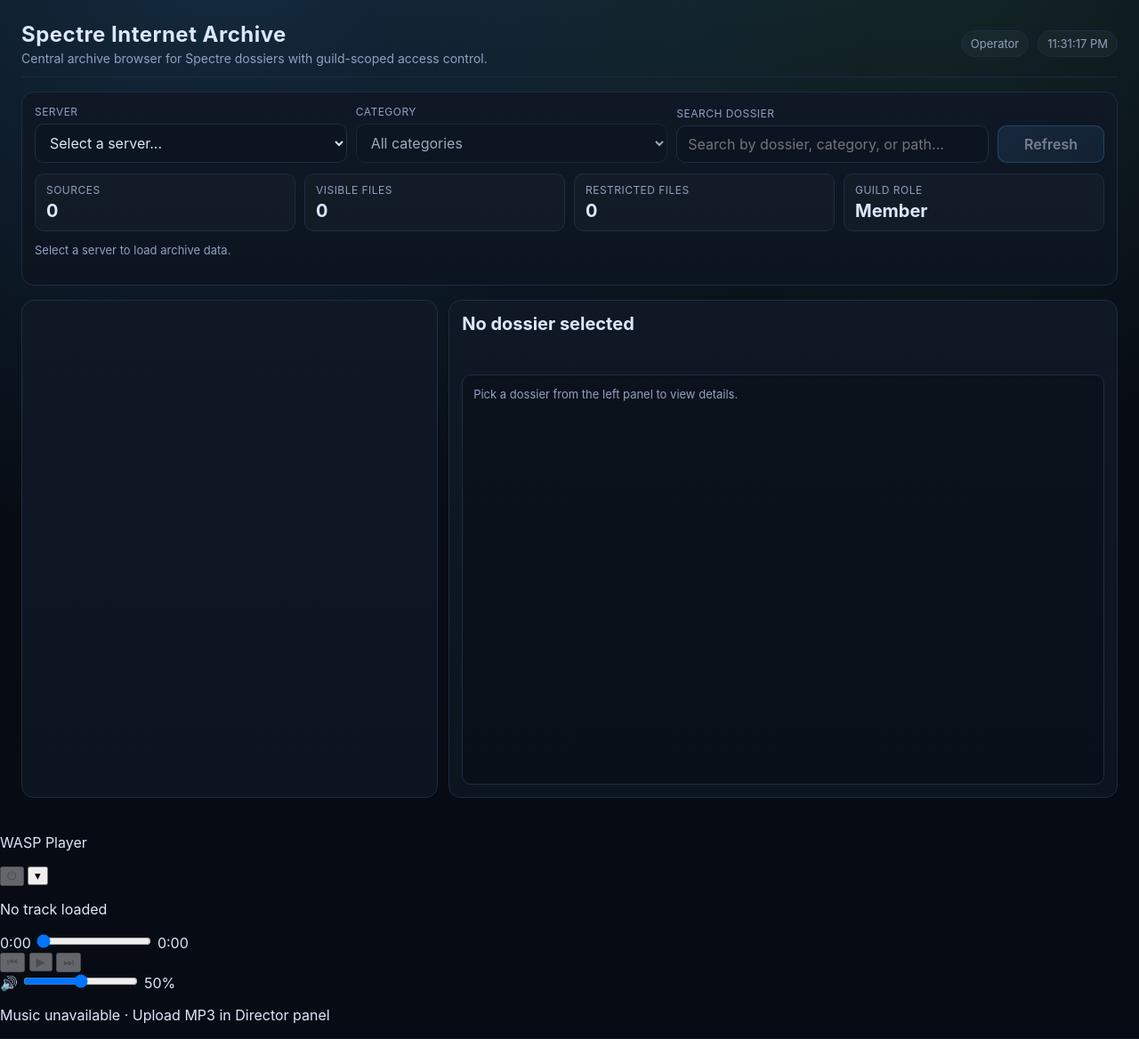
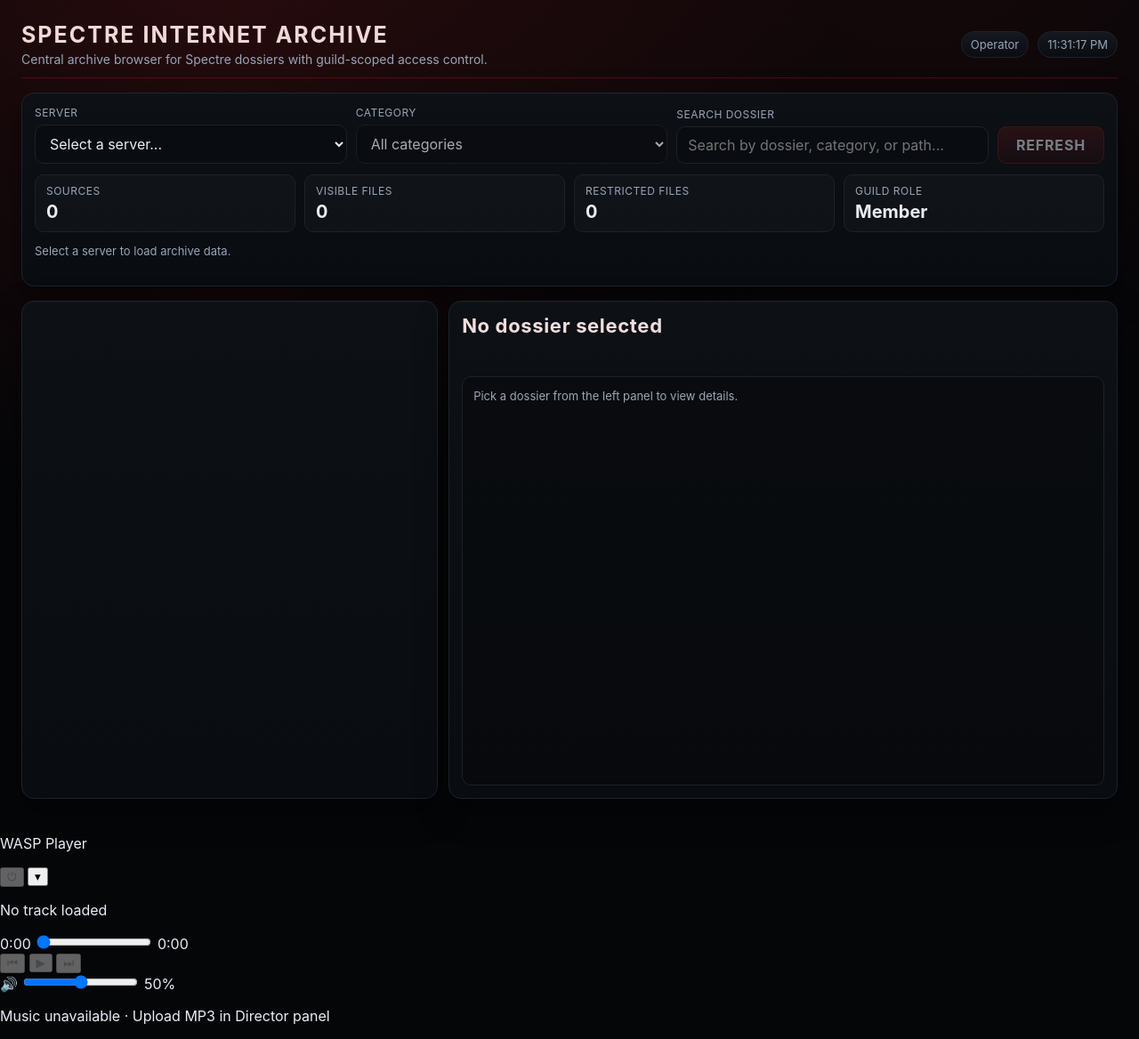
Before and after one commit to DeadlyKurbo/project-spectre, a FastAPI app: template templates/wasp_archive.html in a window 1280 px wide. Shown: the whole page at 89% size. Run offline with FastAPI, Linux system fonts and the light colour scheme; the template is opened without the code that fills it, so the values that code supplies are empty; some libraries are stand-ins or nearby versions.

Commit message:
Refactor WASP archive styles for improved aesthetics and usability

```diff
--- a/templates/wasp_archive.html
+++ b/templates/wasp_archive.html
@@ -6,17 +6,19 @@
   <title>{{ brand or 'SPECTRE' }} · Internet Archive</title>
   <style>
     :root {
-      --bg: #070c14;
-      --panel: #101826;
-      --panel-soft: #0c1420;
-      --border: #1f2c42;
-      --text: #dce7fb;
-      --muted: #8fa1c0;
-      --accent: #4eb5ff;
-      --accent-soft: rgba(78, 181, 255, 0.18);
-      --ok: #66d6b0;
-      --warn: #ffbc55;
-      --danger: #ff7d7d;
+      --bg: #050608;
+      --panel: #0d1014;
+      --panel-soft: #090c11;
+      --border: #1b232d;
+      --text: #e8edf5;
+      --muted: #98a5b8;
+      --accent: #8aa2bf;
+      --accent-soft: rgba(138, 162, 191, 0.16);
+      --ok: #4ed0a3;
+      --warn: #e6b86b;
+      --danger: #ff7a7a;
+      --ops-red: #9f1d1d;
+      --ops-red-soft: rgba(159, 29, 29, 0.2);
     }
 
     * { box-sizing: border-box; }
@@ -25,8 +27,8 @@
       font-family: Inter, system-ui, -apple-system, Segoe UI, Roboto, sans-serif;
       color: var(--text);
       background:
-        radial-gradient(circle at 20% -10%, rgba(78, 181, 255, 0.2), transparent 45%),
-        radial-gradient(circle at 80% -10%, rgba(102, 214, 176, 0.15), transparent 38%),
+        radial-gradient(circle at 20% -10%, rgba(159, 29, 29, 0.25), transparent 42%),
+        radial-gradient(circle at 80% -10%, rgba(122, 19, 19, 0.15), transparent 36%),
         var(--bg);
       min-height: 100vh;
     }
@@ -38,10 +40,16 @@
       align-items: center;
       gap: 10px;
       flex-wrap: wrap;
-      border-bottom: 1px solid var(--border);
+      border-bottom: 1px solid rgba(159, 29, 29, 0.38);
       padding-bottom: 12px;
     }
-    .title h1 { margin: 0; font-size: 24px; letter-spacing: 0.02em; }
+    .title h1 {
+      margin: 0;
+      font-size: 25px;
+      letter-spacing: 0.08em;
+      text-transform: uppercase;
+      color: #f3d8d8;
+    }
     .title p { margin: 4px 0 0; color: var(--muted); font-size: 14px; }
 
     .meta {
@@ -55,7 +63,7 @@
       border: 1px solid var(--border);
       border-radius: 999px;
       padding: 6px 10px;
-      background: rgba(255, 255, 255, 0.03);
+      background: linear-gradient(180deg, rgba(22, 26, 34, 0.9), rgba(10, 13, 18, 0.9));
     }
 
     .panel {
@@ -63,6 +71,7 @@
       border: 1px solid var(--border);
       border-radius: 14px;
       padding: 14px;
+      box-shadow: 0 14px 36px rgba(0, 0, 0, 0.45), inset 0 1px 0 rgba(255, 255, 255, 0.02);
     }
 
     .controls {
@@ -77,16 +86,18 @@
       width: 100%;
       border-radius: 10px;
       border: 1px solid var(--border);
-      background: rgba(12, 20, 32, 0.9);
+      background: rgba(10, 12, 17, 0.96);
       color: var(--text);
       padding: 10px 12px;
       font: inherit;
     }
     .btn {
       cursor: pointer;
-      font-weight: 600;
-      background: linear-gradient(135deg, rgba(78,181,255,0.22), rgba(78,181,255,0.14));
-      border-color: rgba(78, 181, 255, 0.5);
+      font-weight: 700;
+      letter-spacing: 0.05em;
+      text-transform: uppercase;
+      background: linear-gradient(180deg, rgba(159, 29, 29, 0.38), rgba(70, 14, 14, 0.28));
+      border-color: rgba(159, 29, 29, 0.58);
     }
     .btn:disabled { opacity: 0.5; cursor: not-allowed; }
 
@@ -133,21 +161,36 @@
       justify-content: space-between;
       gap: 8px;
     }
+    .entry .metaLine:first-of-type {
+      font-size: 15px;
+      color: #c9d4e6;
+    }
+    .entry .metaLine:last-of-type {
+      font-size: 13px;
+      color: #8fa0b6;
+    }
     .badge {
       border: 1px solid var(--border);
       border-radius: 999px;
-      font-size: 11px;
+      font-size: 10px;
       letter-spacing: 0.04em;
       padding: 2px 8px;
+      text-transform: uppercase;
+      font-weight: 700;
     }
-    .badge.archived { border-color: rgba(255, 188, 85, 0.5); color: var(--warn); }
-    .badge.active { border-color: rgba(102, 214, 176, 0.5); color: var(--ok); }
+    .badge.archived { border-color: rgba(230, 184, 107, 0.5); color: var(--warn); }
+    .badge.active { border-color: rgba(78, 208, 163, 0.5); color: var(--ok); }
     .badge.restricted { border-color: rgba(255, 125, 125, 0.5); color: var(--danger); }
     .badge.open { border-color: rgba(102, 214, 176, 0.5); color: var(--ok); }
 
     .viewer { display: grid; gap: 10px; }
     .viewer-header { display: grid; gap: 4px; }
-    .viewer-title { font-size: 20px; margin: 0; }
+    .viewer-title {
+      font-size: 22px;
+      margin: 0;
+      letter-spacing: 0.03em;
+      color: #f2dede;
+    }
     .viewer-meta { font-size: 13px; color: var(--muted); display: flex; flex-wrap: wrap; gap: 10px; }
     .viewer-body {
       border: 1px solid var(--border);
```
Also changed, not shown: other parts of templates/wasp_archive.html (+22 -5 lines).
